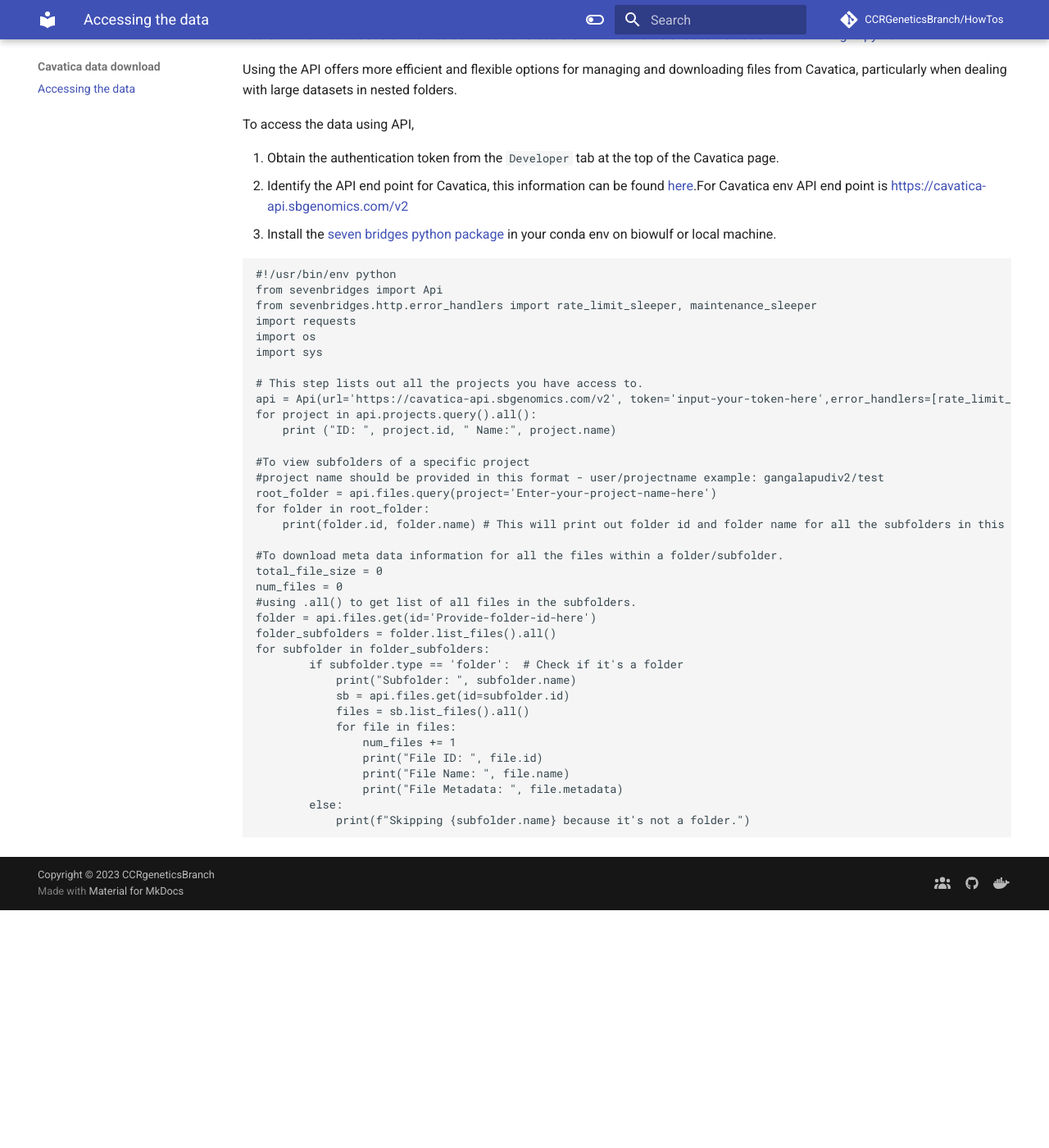
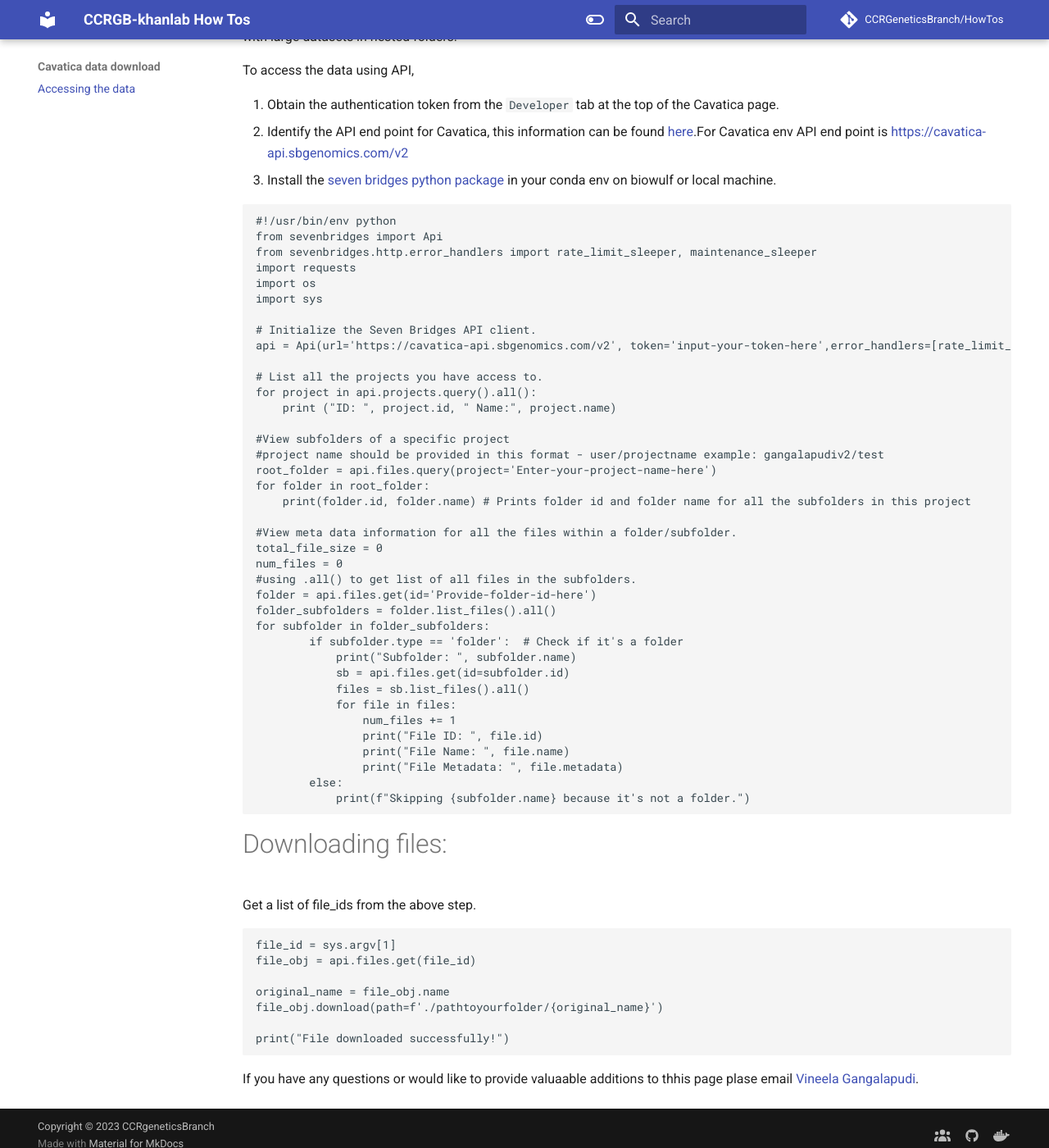
Before and after one commit to CCRGeneticsBranch/HowTos, an MkDocs documentation site: the page built from docs/Cavatica/Overview.md, in a window 1280 px wide and 1400 px high, scrolled down 733 px. Shown: the whole window at 82% size. Built offline with MkDocs 1.6.1 and Material for MkDocs 9.7.7, drawn with Linux system fonts in a browser that asks for light colours; comment, search, counter and statistics services are not loaded; the version menu is left out; before the commit the page ends 1843 px from its top, so only the background shows below that.

Commit message:
Add code to download data

````diff
--- a/docs/Cavatica/Overview.md
+++ b/docs/Cavatica/Overview.md
@@ -32,18 +32,20 @@
 import os
 import sys
 
-# This step lists out all the projects you have access to.
+# Initialize the Seven Bridges API client.
 api = Api(url='https://cavatica-api.sbgenomics.com/v2', token='input-your-token-here',error_handlers=[rate_limit_sleeper, maintenance_sleeper])
+
+# List all the projects you have access to.
 for project in api.projects.query().all():
     print ("ID: ", project.id, " Name:", project.name)
 
-#To view subfolders of a specific project
+#View subfolders of a specific project
 #project name should be provided in this format - user/projectname example: gangalapudiv2/test
 root_folder = api.files.query(project='Enter-your-project-name-here')
 for folder in root_folder:
-    print(folder.id, folder.name) # This will print out folder id and folder name for all the subfolders in this project
+    print(folder.id, folder.name) # Prints folder id and folder name for all the subfolders in this project
 
-#To download meta data information for all the files within a folder/subfolder.
+#View meta data information for all the files within a folder/subfolder.
 total_file_size = 0
 num_files = 0
 #using .all() to get list of all files in the subfolders.
@@ -63,3 +65,19 @@
             print(f"Skipping {subfolder.name} because it's not a folder.")
 
 ```
+
+#Downloading files:
+
+Get a list of file_ids from the above step.
+
+```
+file_id = sys.argv[1]
+file_obj = api.files.get(file_id)
+
+original_name = file_obj.name
+file_obj.download(path=f'./pathtoyourfolder/{original_name}')
+
+print("File downloaded successfully!")
+```
+
+If you have any questions or would like to provide valuaable additions to thhis page plase email [Vineela Gangalapudi](mailto:vineela.gangalapudi@nih.gov).
````
